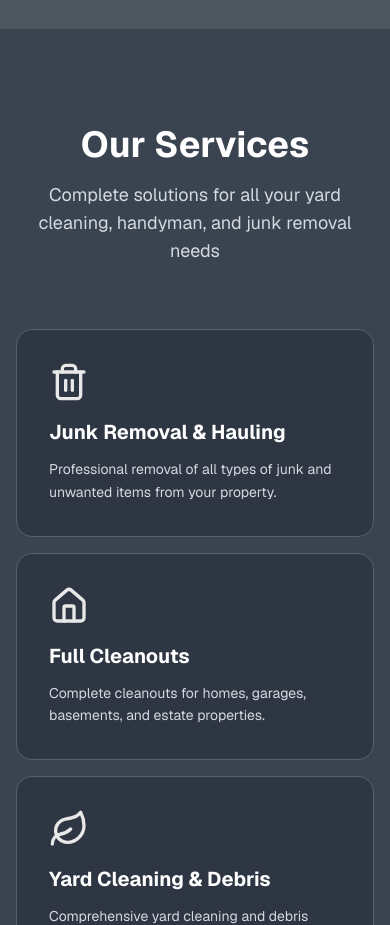
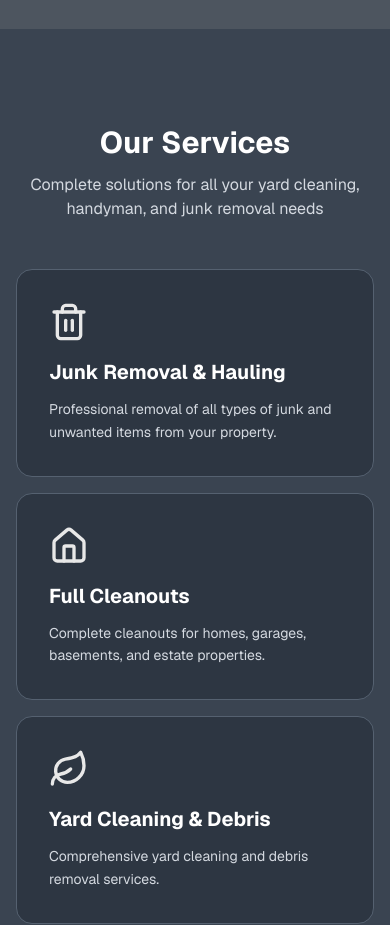
Before and after one commit to davisbryan595-lang/salinas, a Next.js app: page / in a window 390 px wide. Shown: the part 880-1805 px from the top of the page. Built offline with nearby package versions, Linux system fonts and the light colour scheme; grey boxes are pictures that could not be loaded.

Commit message:
completionId: cgen-e6c7c4d7041e4bb98070c528495d13af
cgen-e6c7c4d7041e4bb98070c528495d13af

```diff
--- a/components/services.tsx
+++ b/components/services.tsx
@@ -34,9 +34,9 @@ export default function Services() {
   return (
     <section id="services" className="py-24 bg-background">
       <div className="max-w-7xl mx-auto px-4 sm:px-6 lg:px-8">
-        <div className="text-center mb-16">
-          <h2 className="text-4xl sm:text-5xl font-bold text-white mb-4">Our Services</h2>
-          <p className="text-lg max-w-2xl mx-auto" style={{ color: "#d4d9e0" }}>
+        <div className="text-center mb-12 sm:mb-16">
+          <h2 className="text-3xl sm:text-4xl md:text-5xl font-bold text-white mb-3 sm:mb-4">Our Services</h2>
+          <p className="text-base sm:text-lg max-w-2xl mx-auto" style={{ color: "#d4d9e0" }}>
             Complete solutions for all your yard cleaning, handyman, and junk removal needs
           </p>
         </div>
```
